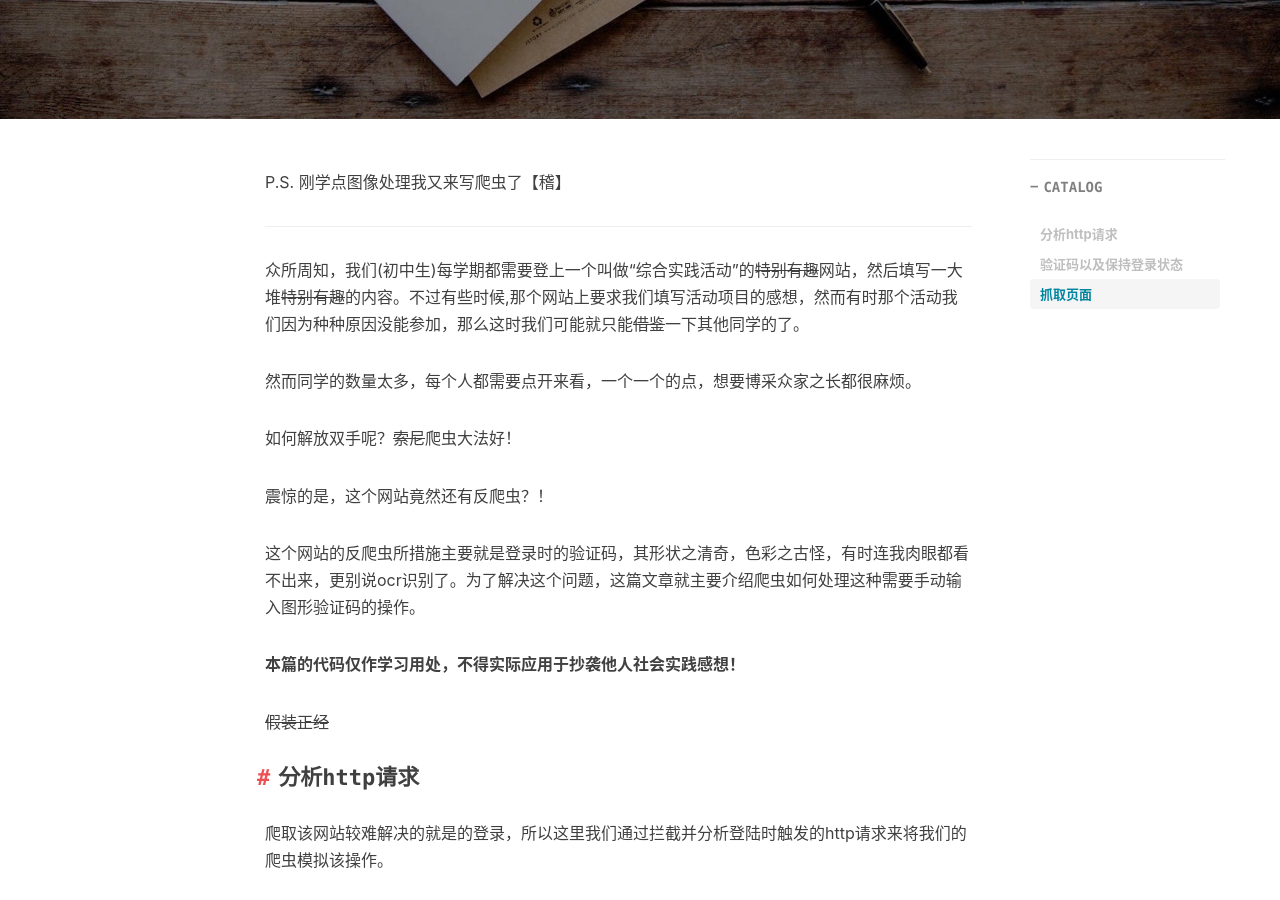
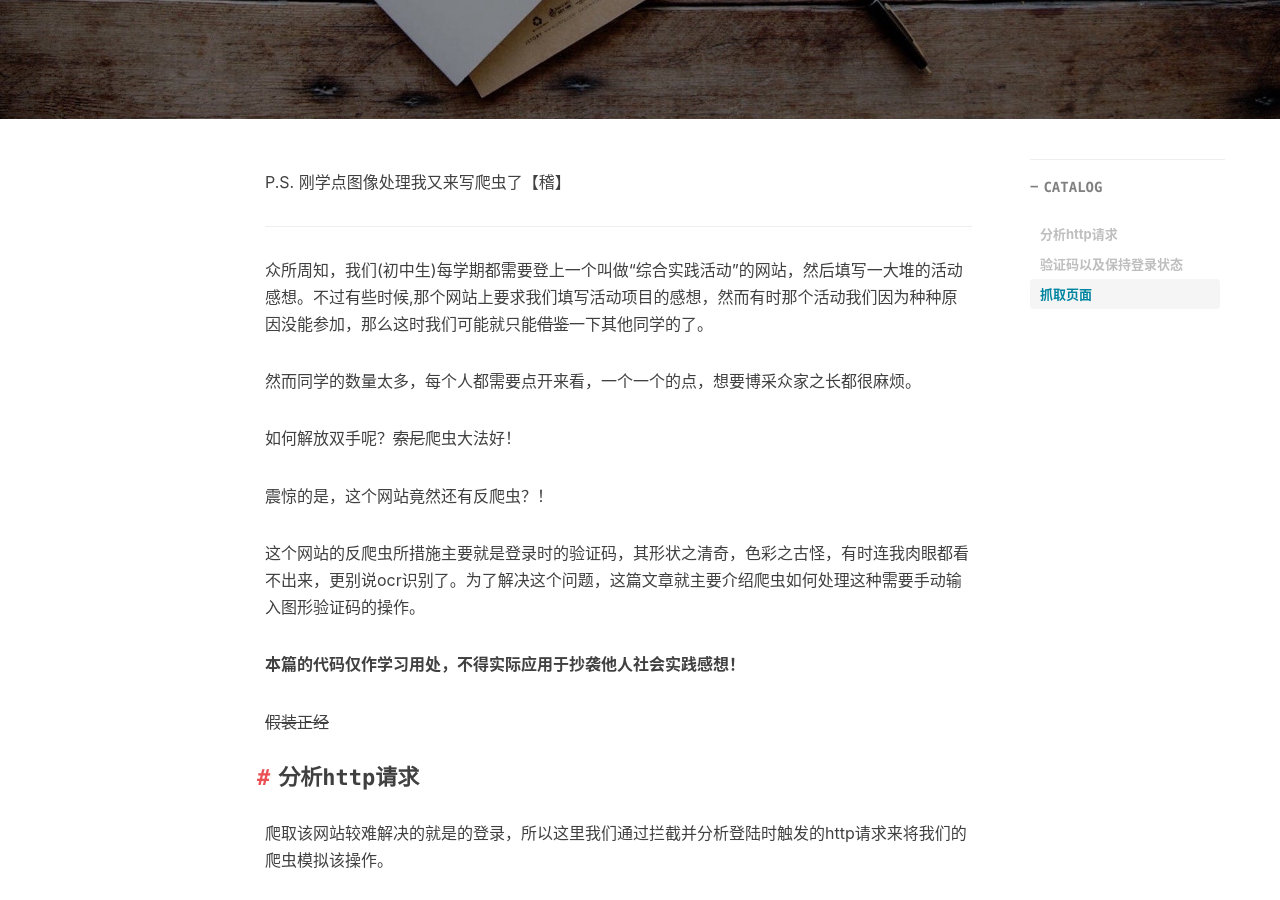
Before and after one commit to ethan-enhe/ethan-enhe.github.io, a Jekyll site: the page built from _posts/2019-07-15-爬虫实战(1).md, in a window 1280 px wide and 900 px high, scrolled down 404 px. Built offline with Jekyll 4.4.1, drawn with Linux system fonts in a browser that asks for light colours; nearby versions of some CDN libraries; comment, search, counter and statistics services are not loaded.

Commit message:
关键词

```diff
--- a/_posts/2019-07-15-爬虫实战(1).md
+++ b/_posts/2019-07-15-爬虫实战(1).md
@@ -15,7 +15,7 @@ P.S. 刚学点图像处理我又来写爬虫了【稽】
 
 ---
 
-众所周知，我们(初中生)每学期都需要登上一个叫做“综合实践活动”的~~特别有趣~~网站，然后填写一大堆~~特别有趣~~的内容。不过有些时候,那个网站上要求我们填写活动项目的感想，然而有时那个活动我们因为种种原因没能参加，那么这时我们可能就只能~~借鉴~~一下其他同学的了。
+众所周知，我们(初中生)每学期都需要登上一个叫做“综合实践活动”的网站，然后填写一大堆的活动感想。不过有些时候,那个网站上要求我们填写活动项目的感想，然而有时那个活动我们因为种种原因没能参加，那么这时我们可能就只能~~借鉴~~一下其他同学的了。
 
 然而同学的数量太多，每个人都需要点开来看，一个一个的点，想要博采众家之长都很麻烦。
 
```
